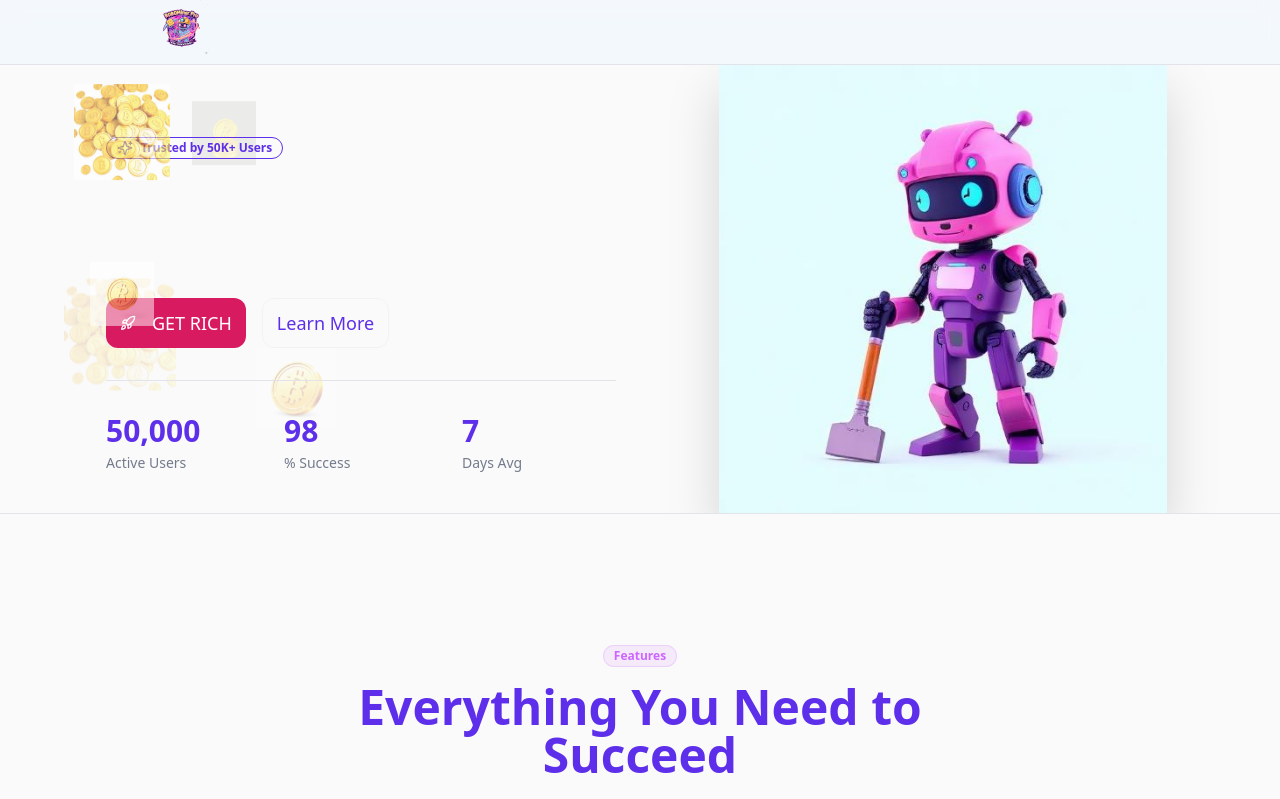
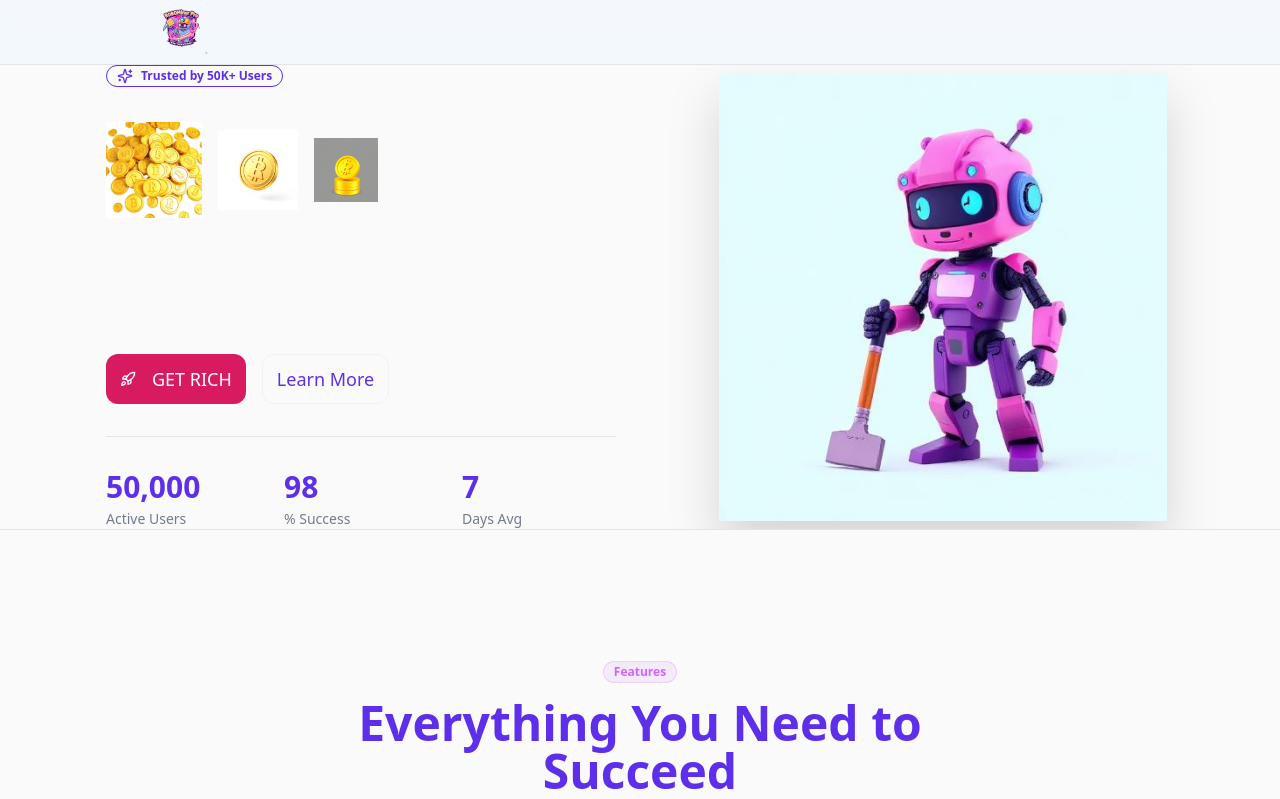
Before and after one commit to apexbusiness-systems/robuxminerpro, a React (Vite) app: page / in a window 1280 px wide. Shown: the top 799 px of the page. Built offline with nearby package versions, Linux system fonts and the light colour scheme.

Commit message:
Remove Robux images

```diff
--- a/src/pages/Home.tsx
+++ b/src/pages/Home.tsx
@@ -151,32 +151,21 @@ const Home = () => {
         {/* Background gradient */}
         <div className="absolute inset-0 bg-gradient-to-br from-primary/5 via-background to-accent/5" />
 
-        {/* Floating background coins */}
-        <div className="absolute inset-0 overflow-hidden pointer-events-none">
-          <img src={robuxCoinSparkle} alt="" className="absolute top-20 right-[10%] w-20 h-20 opacity-20 animate-bounce" style={{ animationDuration: '4s' }} />
-          <img src={robuxStackSmall} alt="" className="absolute top-40 right-[25%] w-16 h-16 opacity-15 animate-bounce" style={{ animationDuration: '3.5s', animationDelay: '1s' }} />
-          <img src={robuxCoinSingle} alt="" className="absolute bottom-32 right-[15%] w-24 h-24 opacity-20 animate-bounce" style={{ animationDuration: '3s', animationDelay: '0.5s' }} />
-          <img src={robuxPile} alt="" className="absolute top-60 left-[5%] w-28 h-28 opacity-15 animate-bounce" style={{ animationDuration: '4.5s', animationDelay: '1.5s' }} />
-          <img src={robuxCoinSparkle} alt="" className="absolute bottom-20 left-[20%] w-20 h-20 opacity-20 animate-bounce" style={{ animationDuration: '3.8s', animationDelay: '0.8s' }} />
-          <img src={robuxStackSmall} alt="" className="absolute top-10 left-[15%] w-16 h-16 opacity-15 animate-bounce" style={{ animationDuration: '3.2s', animationDelay: '2s' }} />
-        </div>
-
         <div className="container relative mx-auto px-4 py-20 lg:py-32">
           <div className="grid lg:grid-cols-2 gap-12 items-center">
             {/* Hero Content */}
-            <div className="space-y-8 animate-slide-up relative">
-              {/* Decorative Robux coins */}
-              <div className="absolute -left-8 top-0 w-24 h-24 opacity-60 animate-bounce" style={{ animationDuration: '3s' }}>
-                <img src={robuxPile} alt="" className="w-full h-full object-contain" />
-              </div>
-              <div className="absolute -left-4 top-32 w-16 h-16 opacity-50 animate-bounce" style={{ animationDuration: '2.5s', animationDelay: '0.5s' }}>
-                <img src={robuxCoinSingle} alt="" className="w-full h-full object-contain" />
-              </div>
-
+            <div className="space-y-8 animate-slide-up">
               <Badge className="inline-flex items-center gap-2 bg-primary/10 text-primary border-primary/20 hover:bg-primary/20">
                 <Sparkles className="w-4 h-4" />
                 Trusted by 50K+ Users
               </Badge>
+
+              {/* Static Robux Images Layout */}
+              <div className="flex items-center gap-4 my-6">
+                <img src={robuxPile} alt="Robux coins" className="w-24 h-24 object-contain" />
+                <img src={robuxCoinSingle} alt="Robux coin" className="w-20 h-20 object-contain" />
+                <img src={robuxStackSmall} alt="Robux stack" className="w-16 h-16 object-contain" />
+              </div>
 
               <h1 className="text-5xl lg:text-7xl font-bold tracking-tight">
                 <span className="bg-gradient-to-r from-primary via-primary-glow to-accent bg-clip-text text-transparent">
```
